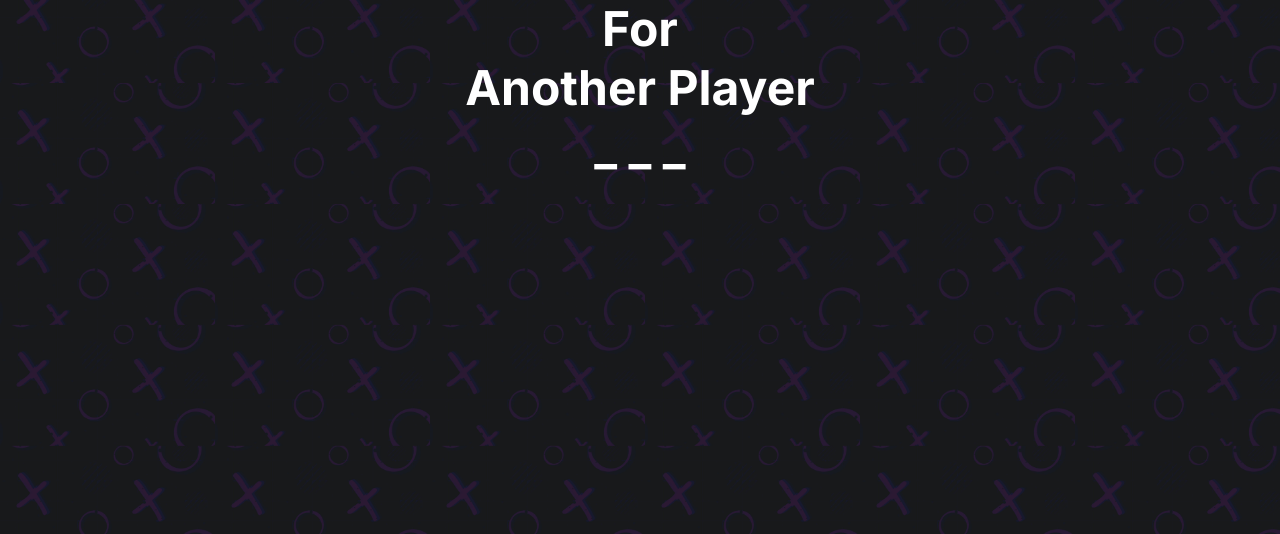
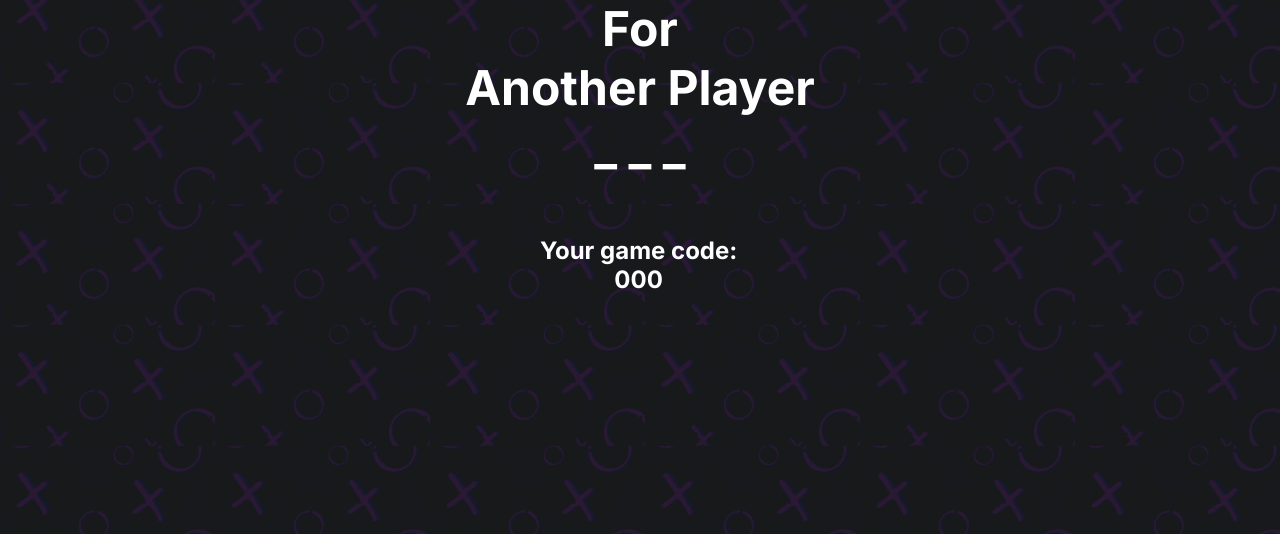
Before and after one commit to IsmailAzzouz/PROJETWEB, a Django app: template Game/templates/WaitingforPlayer.html in a window 1280 px wide. Shown: the part 159-693 px from the top of the page. Run offline with Django 4.2, Linux system fonts and the light colour scheme; the template is opened without the code that fills it: most values are stand-ins (such as "Sample title", 1, 10 or a date in 2020).

Commit message:
adding game code in waiting page

```diff
--- a/Game/static/CSS/CSS_WaitingForPlayer.css
+++ b/Game/static/CSS/CSS_WaitingForPlayer.css
@@ -21,6 +21,14 @@
 
 
 }
+.gamecode{
+    position: absolute;
+    height: 25px;
+    width: fit-content;
+    top: calc(50% - 25px);
+    left: calc(50% - 100px);
+    text-align: center;
+}
 @keyframes dots {
     0%, 20% {
         content: ' _';
--- a/Game/templates/WaitingforPlayer.html
+++ b/Game/templates/WaitingforPlayer.html
@@ -15,12 +15,16 @@
     <div class="CONTAINER">
     <div id="waiting-stage">
     <H1>Waiting <br> For <br> Another Player<br></H1>
+
 </div>
+
     </div>
+    <div class="gamecode">
+    <h2> Your game code:<br>{{ idcode }}</h2>
+    </div>
+
 <script>
        //player_1=encodeURIComponent(gameData.player_1)
     </script>
 {% endblock %}
 <!-- jQuery script for checking game status -->
-
-LE JS EST DANS LE BODY SA MARCHE PAS ATTENTION 88888888
--- a/Game/views.py
+++ b/Game/views.py
@@ -132,7 +132,7 @@ def join_game(request):
 
 
 def waiting_page(request):
-    return render(request, 'WaitingforPlayer.html')
+    return render(request, 'WaitingforPlayer.html', context={'idcode': request.session['game_code']})
 
 
 def joining_page(request):
```
Also changed, not shown: db.sqlite3.
